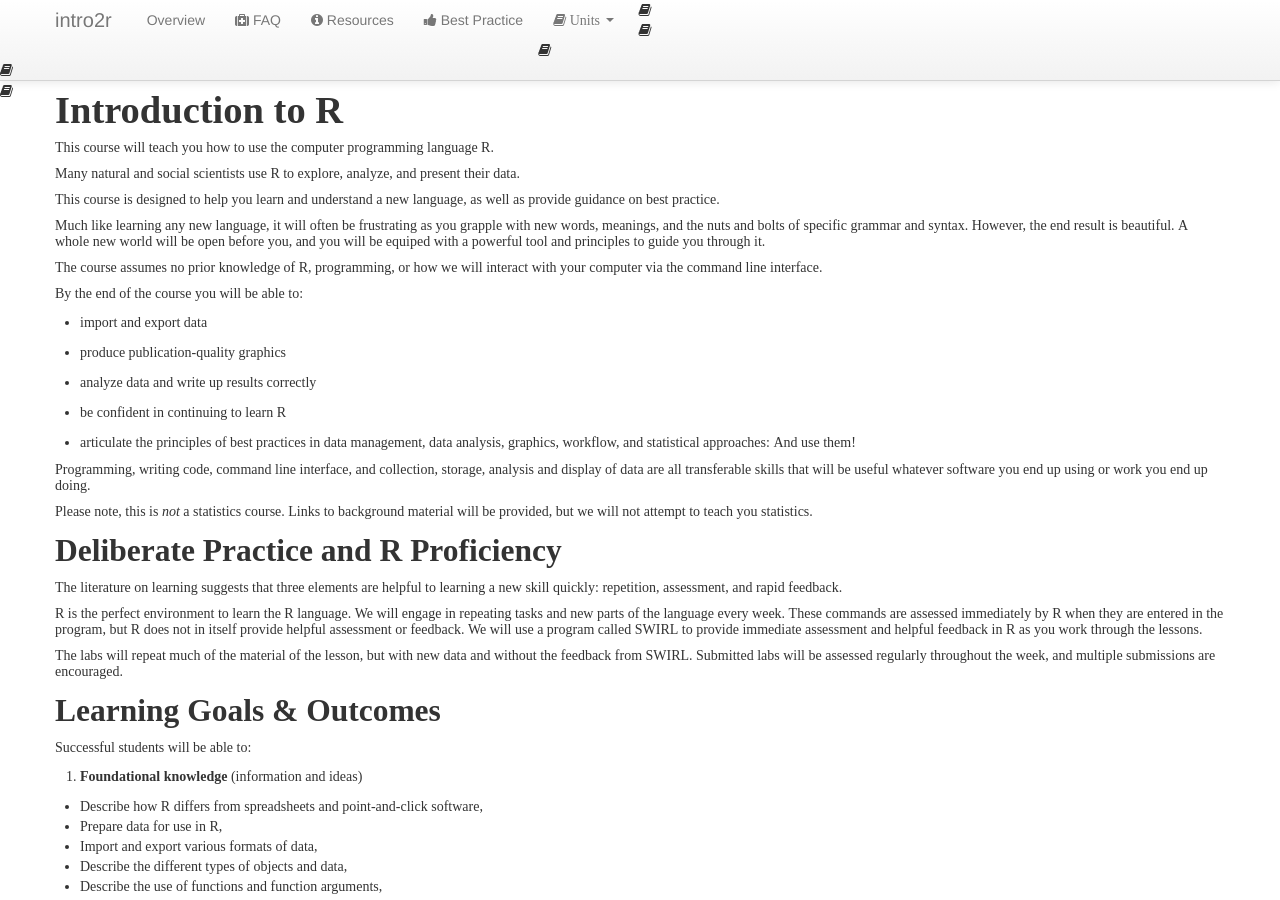
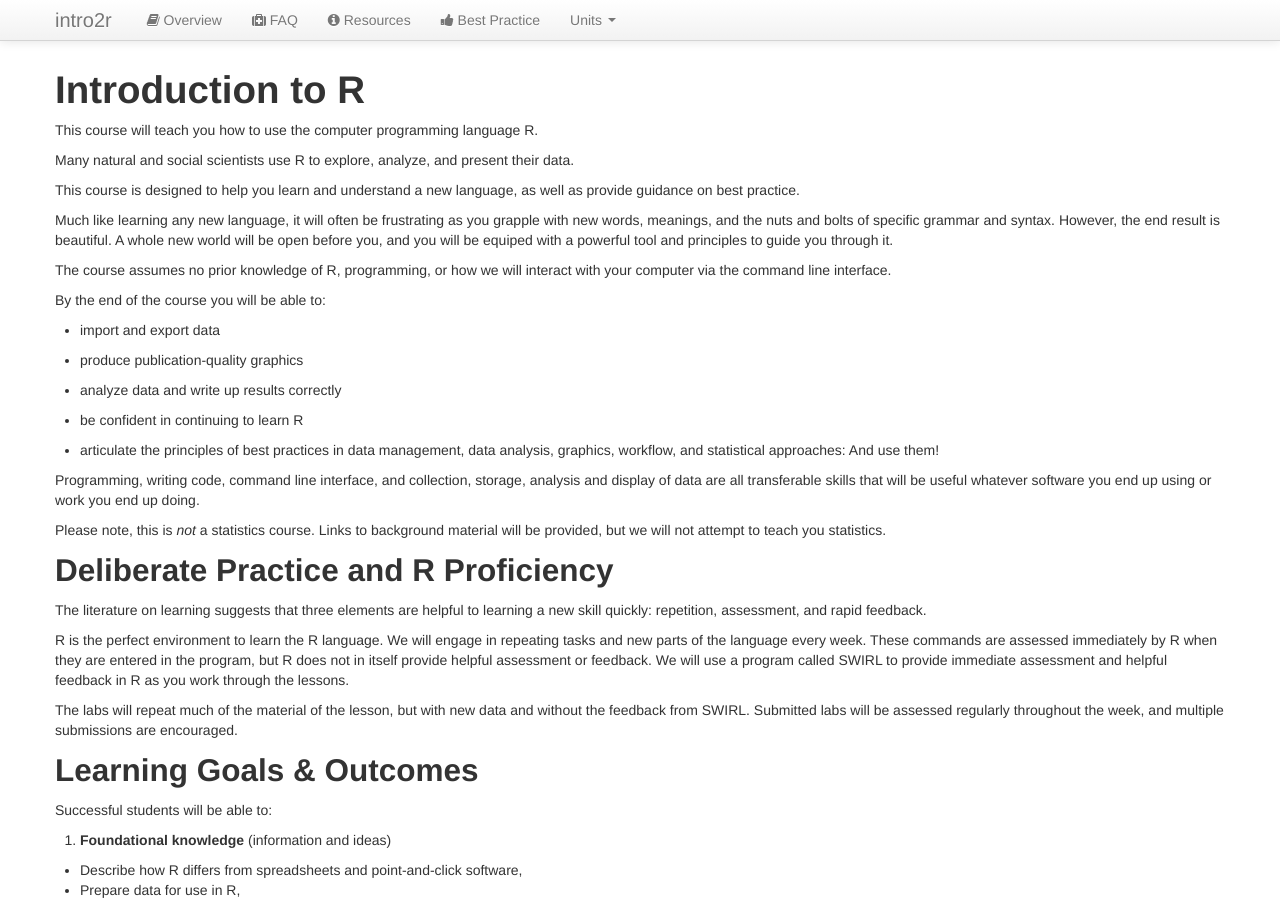
Before and after one commit to intro2r/intro2r, a Jekyll site: the page built from index.md, in a window 1280 px wide and 900 px high. Built offline with Jekyll 4.4.1, drawn with Linux system fonts in a browser that asks for light colours.

Commit message:
Update default.html

```diff
--- a/_layouts/default.html
+++ b/_layouts/default.html
@@ -48,12 +48,12 @@
           <a class="brand" href="index.html">intro2r</a>
           <div class="nav-collapse collapse">
             <ul class="nav">
-              <li><a href="/overview.html"><i class="icon-map-signs" ></i> Overview</a></li>
+              <li><a href="/overview.html"><i class="icon-book" ></i> Overview</a></li>
               <li><a href="/faq.html"><i class="icon-medkit" ></i> FAQ</a></li>
               <li><a href="/resources.html"><i class="icon-info-sign" ></i> Resources</a></li>
               <li><a href="/best.html"><i class="icon-thumbs-up" ></i> Best Practice</a></li>
                     <li class="dropdown">
-        <a class="dropdown-toggle" data-toggle="dropdown" href="#"><i class="icon-book" > Units
+        <a class="dropdown-toggle" data-toggle="dropdown" href="#"> Units
         <span class="caret"></span></a>
         <ul class="dropdown-menu">
           <li><a href="/unit1/"> 1: Getting Started</a></li>
```
